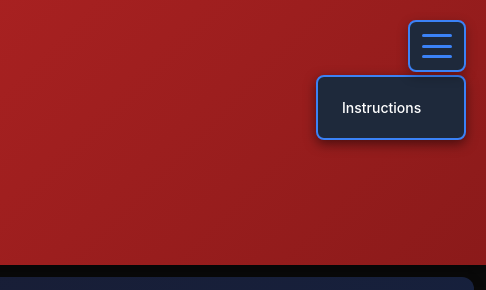
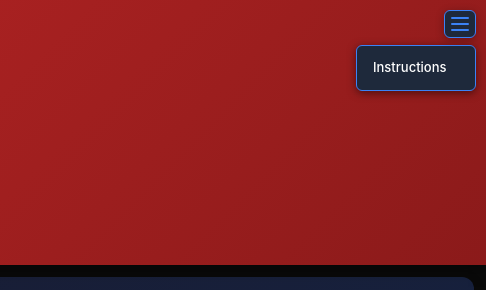
Before and after one commit to d0o0m/CHARGERS-VOLLEYBALL-DASHBOARD, a plain HTML site: page index.html in a window 1280 px wide. Both pictures are taken after a click on the element 1231 px from the left and 46 px from the top of the page. Shown: the top 290 px of the page, 794-1280 px from the left. Drawn offline with Linux system fonts and the light colour scheme.

Commit message:
Add files via upload
added instructions.
expanded sample data demo

```diff
--- a/index.html
+++ b/index.html
@@ -41,6 +41,7 @@ body {
   padding: 20px;
   text-align: center;
   box-shadow: 0 4px 12px rgba(0,0,0,0.5);
+  position: relative;
 }
 
 .team-banner img {
@@ -726,21 +727,21 @@ tr:hover {
 
 /* Hamburger Menu Styles */
 .hamburger-menu {
-  position: fixed;
-  top: 20px;
-  right: 20px;
+  position: absolute;
+  top: 10px;
+  right: 10px;
   z-index: 1000;
   cursor: pointer;
   background: #1e293b;
-  padding: 12px;
-  border-radius: 8px;
-  border: 2px solid #3b82f6;
-  box-shadow: 0 4px 12px rgba(0,0,0,0.3);
+  padding: 6px;
+  border-radius: 6px;
+  border: 1px solid #3b82f6;
+  box-shadow: 0 2px 8px rgba(0,0,0,0.3);
 }
 
 .hamburger-icon {
-  width: 30px;
-  height: 24px;
+  width: 18px;
+  height: 14px;
   display: flex;
   flex-direction: column;
   justify-content: space-between;
@@ -749,22 +750,22 @@ tr:hover {
 .hamburger-icon span {
   display: block;
   width: 100%;
-  height: 3px;
+  height: 2px;
   background: #3b82f6;
-  border-radius: 2px;
+  border-radius: 1px;
 }
 
 .menu-dropdown {
-  position: fixed;
-  top: 75px;
-  right: 20px;
+  position: absolute;
+  top: 45px;
+  right: 10px;
   background: #1e293b;
-  border: 2px solid #3b82f6;
-  border-radius: 8px;
-  padding: 8px;
+  border: 1px solid #3b82f6;
+  border-radius: 6px;
+  padding: 4px;
   z-index: 999;
-  box-shadow: 0 4px 12px rgba(0,0,0,0.5);
-  min-width: 150px;
+  box-shadow: 0 2px 8px rgba(0,0,0,0.5);
+  min-width: 120px;
 }
 
 .menu-dropdown.hidden {
@@ -772,11 +773,11 @@ tr:hover {
 }
 
 .menu-item {
-  padding: 12px 16px;
+  padding: 8px 12px;
   color: #fff;
   cursor: pointer;
-  border-radius: 6px;
-  font-size: 14px;
+  border-radius: 4px;
+  font-size: 13px;
   font-weight: 500;
   transition: background 0.2s;
 }
@@ -863,16 +864,7 @@ tr:hover {
 </head>
 <body>
 
-<!-- Hamburger Menu -->
-<div class="hamburger-menu" id="hamburgerMenu">
-  <div class="hamburger-icon">
-    <span></span>
-    <span></span>
-    <span></span>
-  </div>
-</div>
-
-<!-- Menu Dropdown -->
+<!-- Menu Dropdown (outside banner for proper positioning) -->
 <div class="menu-dropdown hidden" id="menuDropdown">
   <div class="menu-item" id="instructionsMenuItem">Instructions</div>
 </div>
@@ -951,6 +943,15 @@ tr:hover {
 </div>
 
 <div class="team-banner">
+  <!-- Hamburger Menu -->
+  <div class="hamburger-menu" id="hamburgerMenu">
+    <div class="hamburger-icon">
+      <span></span>
+      <span></span>
+      <span></span>
+    </div>
+  </div>
+
   <img src="https://i.imgur.com/placeholder.png" alt="Chargers Volleyball" onerror="this.style.display='none'; this.nextElementSibling.style.display='block';">
   <div style="display: none; color: #fff; font-size: 48px; font-weight: bold; text-shadow: 2px 2px 4px rgba(0,0,0,0.5);">
     CHARGERS VOLLEYBALL<br>
@@ -3608,13 +3609,17 @@ function loadSampleData() {
     { type: 'dig', playerId: 'p7', result: 'success', set: 1, rotationIndex: 3 }
   ];
 
-  // Add sample team errors
+  // Add sample team errors (more comprehensive)
   const sampleTeamErrors = [
-    { type: 'receiveError', set: 1, rotationIndex: 1 },
-    { type: 'receiveError', set: 1, rotationIndex: 3 },
-    { type: 'dtError', set: 1, rotationIndex: 2 },
-    { type: 'netTouch', set: 1, rotationIndex: 4 },
-    { type: 'netError', set: 1, rotationIndex: 0 }
+    { type: 'receive-error', set: 1, rotationIndex: 1 },
+    { type: 'receive-error', set: 1, rotationIndex: 3 },
+    { type: 'receive-error', set: 1, rotationIndex: 5 },
+    { type: 'dt-error', set: 1, rotationIndex: 2 },
+    { type: 'dt-error', set: 1, rotationIndex: 4 },
+    { type: 'net-touch', set: 1, rotationIndex: 4 },
+    { type: 'net-touch', set: 1, rotationIndex: 0 },
+    { type: 'net-error', set: 1, rotationIndex: 0 },
+    { type: 'net-error', set: 1, rotationIndex: 3 }
   ];
 
   // Add events to appState
```
